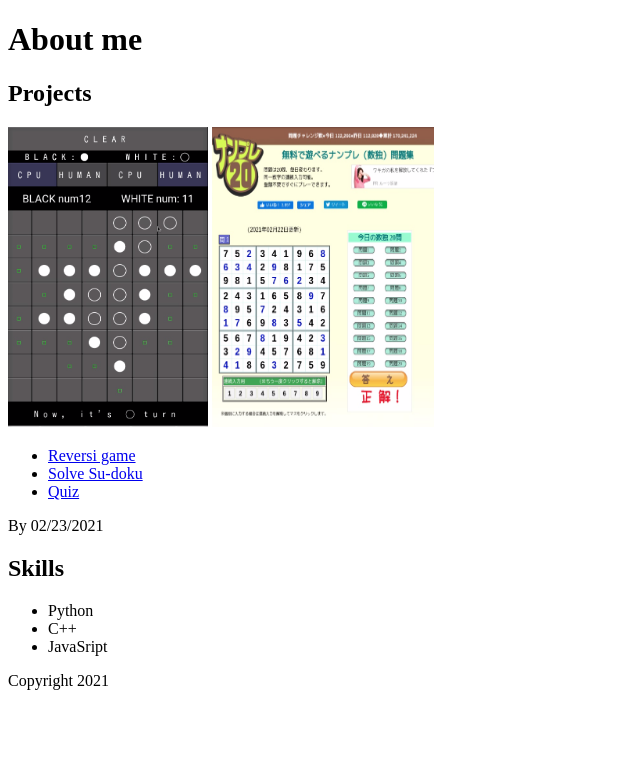
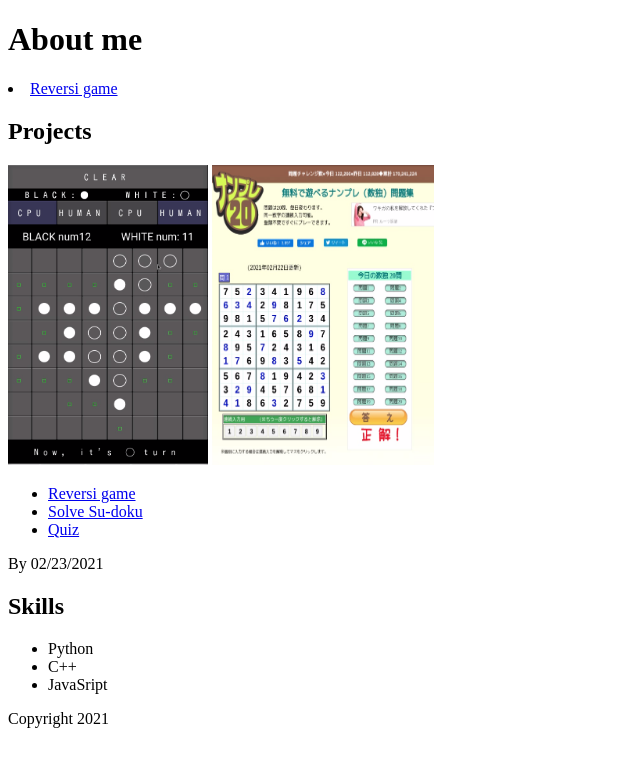
Before and after one commit to kokoichi206/django-website-test, a Django app: page /about/ in a window 1280 px wide. Shown: the part 36-800 px from the top of the page, without its empty margins (0-640 px from the left). Run offline with Django 3.2, Linux system fonts and the light colour scheme.

Commit message:
weightPlot

```diff
--- a/website/templates/about.html
+++ b/website/templates/about.html
@@ -5,6 +5,9 @@
 
 {% block main %}
 <h1>About me</h1>
+<li>
+    <a href="/weight/main">Reversi game</a>
+</li>
 <h2>Projects</h2>
 <img width="200" height="300" src="{% static 'movie/reversi.png' %}" alt="" />
 <img width="222" height="300" src="{% static 'movie/su_doku.png' %}" alt="" />
--- a/website/templates/weight/main.html
+++ b/website/templates/weight/main.html
@@ -12,7 +12,7 @@
     google.charts.load('current', {packages: ['corechart', 'controls', 'table']});
     google.charts.setOnLoadCallback(controlsAndDashboards);
     </script>
-    <script type="text/javascript" src="{% static js/weight.js %}"></script>
+    <script type="text/javascript" src="{% static 'js/weight.js' %}"></script>
 </head>
 
 <body>
```
